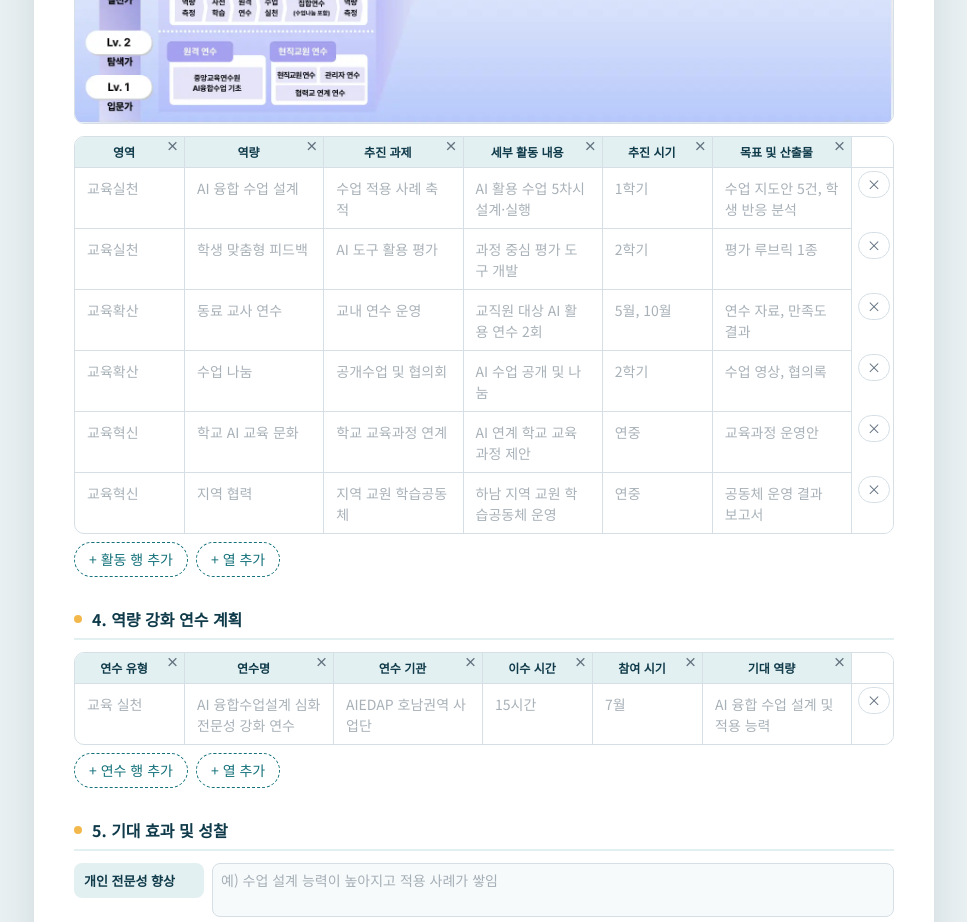
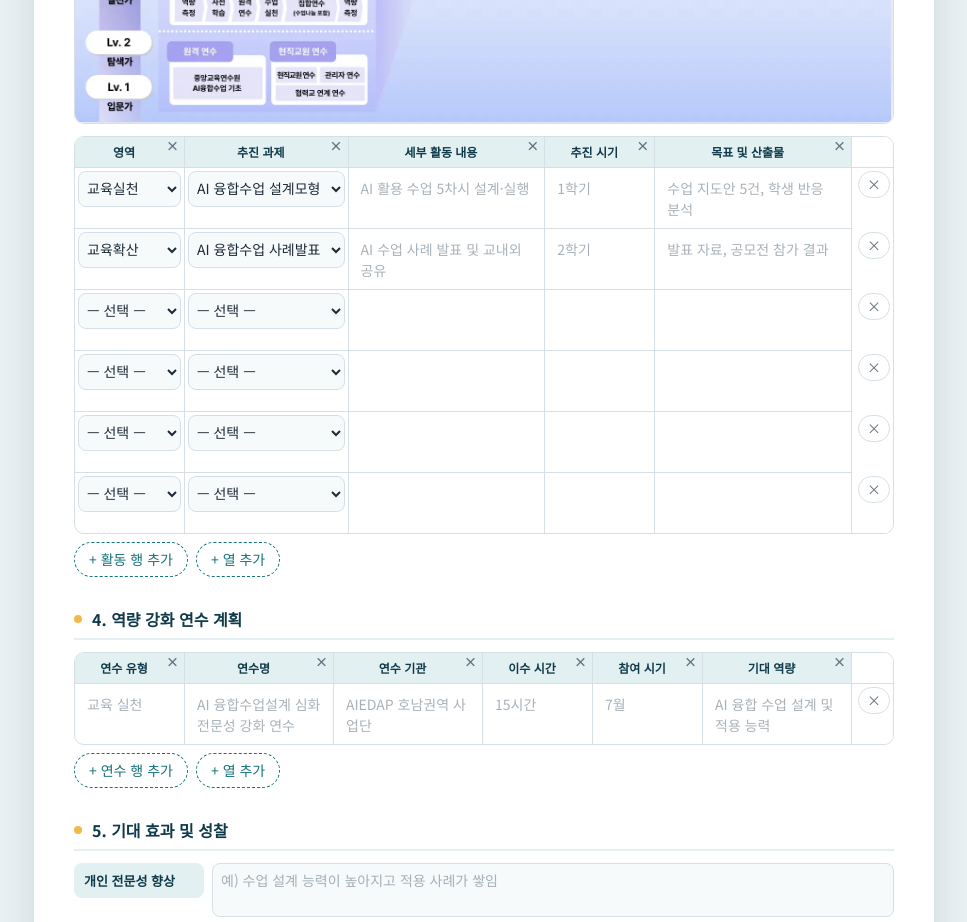
Before and after one commit to boongssam/my-develop, a plain HTML site: page index.html in a window 1280 px wide. Shown: the part 1080-2002 px from the top of the page, without its empty margins (156-1123 px from the left). Drawn offline with Linux system fonts and the light colour scheme.

Commit message:
Replace section 3 area/task with dropdowns, drop competency column
Co-Authored-By: Claude Sonnet 5.5 <noreply@anthropic.com>

```diff
--- a/index.html
+++ b/index.html
@@ -17,14 +17,14 @@ body{margin:0;background:var(--bg);color:var(--fg);font:14px/1.5 var(--font);pad
 .btns{display:flex;gap:6px;flex-wrap:wrap}
 button{font:inherit;cursor:pointer;border:1px solid var(--line);background:var(--paper);color:var(--fg);border-radius:6px;padding:6px 12px}
 button.primary{background:var(--accent);color:var(--accent-fg);border-color:var(--accent);font-weight:700}
-button:focus-visible,textarea:focus-visible,input:focus-visible{outline:2px solid var(--accent);outline-offset:1px}
+button:focus-visible,textarea:focus-visible,input:focus-visible,select:focus-visible{outline:2px solid var(--accent);outline-offset:1px}
 .sheet{max-width:900px;margin:0 auto 40px;background:var(--paper);border:1px solid var(--line);padding:28px clamp(14px,4vw,36px)}
 h1{font-size:20px;margin:0;text-wrap:balance}
 .sub{color:var(--muted);margin:2px 0 0;font-size:13px}
 .by{margin:10px 0 0;font-size:11px;color:var(--muted);text-align:right}
 h2{font-size:15px;margin:26px 0 8px;padding:6px 10px;background:var(--head);border-left:4px solid var(--accent)}
 .hint{font-weight:400;font-size:12px;color:var(--muted)}
-textarea,input{width:100%;font:inherit;color:var(--fg);background:var(--field);border:1px solid var(--line);border-radius:4px;padding:6px 8px}
+textarea,input,select{width:100%;font:inherit;color:var(--fg);background:var(--field);border:1px solid var(--line);border-radius:4px;padding:6px 8px}
 textarea{resize:none;overflow:hidden;min-height:34px;display:block}
 .grid{display:grid;grid-template-columns:repeat(3,minmax(0,1fr));gap:10px 14px}
 label{display:flex;flex-direction:column;gap:3px;font-size:12px;font-weight:700;color:var(--muted)}
@@ -74,6 +74,8 @@ th input{color:var(--ink)}
 td{border:0;border-bottom:1px solid var(--line);border-right:1px solid var(--line)}
 td:last-child,th:last-child{border-right:0}
 tbody tr:last-child td{border-bottom:0}
+td select{font:inherit;color:var(--fg);background:var(--field);border:1px solid var(--line);border-radius:8px;padding:6px 4px;min-height:34px}
+.pv{display:none}
 td textarea{border-color:transparent;background:transparent}
 td textarea:hover{background:var(--field);border-color:var(--line)}
 td textarea:focus{background:var(--paper);border-color:var(--accent)}
@@ -94,6 +96,8 @@ th.x{border-bottom:1px solid var(--line)}
   table{min-width:0;table-layout:fixed}
   th{min-width:0}
   td textarea{background:transparent!important;border-color:transparent!important}
+  td select{display:none}
+  .pv{display:block;white-space:pre-wrap;padding:3px 4px}
   th input{padding:3px}
   ::placeholder{color:transparent}
   h2{break-after:avoid}
@@ -159,18 +163,28 @@ th.x{border-bottom:1px solid var(--line)}
 <script>
 const KEY='aiedap-plan-v1';
 const cfg={
-  t3:{h:['영역','역량','추진 과제','세부 활동 내용','추진 시기','목표 및 산출물'],w:['11%','','','','11%','']},
+  t3:{h:['영역','추진 과제','세부 활동 내용','추진 시기','목표 및 산출물'],w:['11%','20%','','11%',''],k:['area','task']},
   t4:{h:['연수 유형','연수명','연수 기관','이수 시간','참여 시기','기대 역량'],w:['11%','','','9%','11%','']}
 };
 // 예시(희미한 글). 영역 이름만 실제 값.
 const seed={t3:[
- ['교육실천','AI 융합 수업 설계','수업 적용 사례 축적','AI 활용 수업 5차시 설계·실행','1학기','수업 지도안 5건, 학생 반응 분석'],
- ['교육실천','학생 맞춤형 피드백','AI 도구 활용 평가','과정 중심 평가 도구 개발','2학기','평가 루브릭 1종'],
- ['교육확산','동료 교사 연수','교내 연수 운영','교직원 대상 AI 활용 연수 2회','5월, 10월','연수 자료, 만족도 결과'],
- ['교육확산','수업 나눔','공개수업 및 협의회','AI 수업 공개 및 나눔','2학기','수업 영상, 협의록'],
- ['교육혁신','학교 AI 교육 문화','학교 교육과정 연계','AI 연계 학교 교육과정 제안','연중','교육과정 운영안'],
- ['교육혁신','지역 협력','지역 교원 학습공동체','하남 지역 교원 학습공동체 운영','연중','공동체 운영 결과 보고서']],
+ ['교육실천','AI 융합수업 설계모형 심화','AI 활용 수업 5차시 설계·실행','1학기','수업 지도안 5건, 학생 반응 분석'],
+ ['교육확산','AI 융합수업 사례발표 및 공모전','AI 수업 사례 발표 및 교내외 공유','2학기','발표 자료, 공모전 참가 결과'],
+ ['','','','',''],['','','','',''],['','','','',''],['','','','','']],
 t4:[['교육 실천','AI 융합수업설계 심화 전문성 강화 연수','AIEDAP 호남권역 사업단','15시간','7월','AI 융합 수업 설계 및 적용 능력']]};
+// 영역별 추진 과제 (CPD 체계 로드맵 기준): 영역 → [그룹, 과제들]
+const OPT={
+ '교육실천':[['원격 연수',['중앙교육연수원 AI융합수업 기초']],
+  ['현직교원 연수',['현직교원 연수','관리자 연수','협력교 연계 연수']],
+  ['신규 연수',['신규 연수(역량 측정·사전 학습·원격연수·수업 실천·집합연수)']],
+  ['전문성 강화 연수',['AI 융합수업 설계모형 심화','기업연계 기술·윤리 심화 연수','교과중심 심화 연수','지역문제기반 융합 심화 연수','AI·디지털 기술·윤리 기초 연수','교과중심 기초 연수','지역 문제 기반 융합 기초 연수']]],
+ '교육확산':[['개발·컨설팅 활동',['전문성 강화 연수 프로그램 개발','신규연수 프로그램 고도화','AI 융합수업 콘텐츠/도구 고도화','현직교원 AI 융합수업 컨설팅']],
+  ['선도 강사 활동',['전문성 강화 연수 강사','신규 연수 강사','권역 특화 연수 강사','관리자 연수 강사']],
+  ['사례 확산 활동',['AI 융합수업 사례발표 및 공모전','AI 융합수업 실천 및 공유']],
+  ['전문 강사 활동',['현직교원 연수 강사','시도교육청 연수 강사']]],
+ '교육혁신':[['연구·혁신 활동',['글로벌 거버넌스 구축','학술연계 연구 모임(논문 게재/저서 편찬)','AI 융합수업 설계모형 개발','AIEDAP 연구개발 전문가 활동']]]
+};
+const OLD_T3=['영역','역량','추진 과제','세부 활동 내용','추진 시기','목표 및 산출물'];
 const kvEx=['예) AI 융합수업 5차시 실천과 동료 교사 연수 2회 운영','예) AI 도구를 활용한 수업 설계 경험은 쌓였으나 체계적 성찰과 확산이 필요함','예) 학생 맞춤형 AI 융합수업을 설계하고, 교내외에 확산하는 마스터교원 되기','예) 수업 설계 능력이 높아지고 적용 사례가 쌓임','예) 학생이 AI를 도구로 활용해 스스로 학습을 설계함','예) 교내 연수와 학습공동체로 학교 전체 수업 변화를 이끎','예) 분기별 점검회 운영, 학생 반응을 반영해 다음 학기 계획 수정'];
 
 const $=s=>document.querySelector(s), $$=s=>[...document.querySelectorAll(s)];
@@ -184,15 +198,38 @@ function grow(t){
   t.style.height='auto';t.style.height=t.scrollHeight+'px';
   if(!v)t.value='';
 }
+// groups: 문자열 목록 또는 [그룹명,[항목…]] 목록
+function setOpts(s,groups,cur){
+  s.innerHTML='<option value="">— 선택 —</option>';
+  const all=groups.flatMap(g=>Array.isArray(g)?g[1]:[g]);
+  if(cur&&!all.includes(cur))groups=[['저장된 값',[cur]],...groups];   // 예전 값 보존
+  groups.forEach(g=>{
+    if(!Array.isArray(g)){s.append(new Option(g,g));return}
+    const og=document.createElement('optgroup');og.label=g[0];
+    g[1].forEach(v=>og.append(new Option(v,v)));s.append(og);
+  });
+  s.value=cur||'';s.nextSibling.textContent=s.value;
+}
+// 영역에 맞는 추진 과제 목록. 영역이 비어 있으면 전체
+const taskGroups=area=>Object.entries(OPT).filter(([a])=>!area||a===area)
+  .flatMap(([a,gs])=>gs.map(([n,it])=>[area?n:a+' · '+n,it]));
+function selCell(kind,v){
+  const td=document.createElement('td'),s=document.createElement('select'),pv=document.createElement('span');
+  s.dataset.kind=kind;s.setAttribute('aria-label',kind==='area'?'영역':'추진 과제');pv.className='pv';
+  td.append(s,pv);
+  if(kind==='area')setOpts(s,Object.keys(OPT),v);
+  s.addEventListener('change',()=>{pv.textContent=s.value;save()});
+  return td;
+}
 function cell(c){
   const td=document.createElement('td'),t=document.createElement('textarea');
   if(c.v!=null)t.value=c.v;if(c.p)t.placeholder=c.p;
   t.addEventListener('input',()=>{grow(t);save()});
   td.append(t);return td;
 }
-function addColHead(id,name,width){
+function addColHead(id,name,width,kind){
   const tr=$('#'+id+' thead tr'),th=document.createElement('th'),i=document.createElement('input');
-  i.value=name;i.setAttribute('aria-label','열 이름');if(width)th.style.width=width;
+  i.value=name;i.setAttribute('aria-label','열 이름');if(width)th.style.width=width;if(kind)th.dataset.kind=kind;
   i.addEventListener('input',save);
   const b=document.createElement('button');b.className='colx';b.textContent='×';b.title='열 삭제';b.setAttribute('aria-label','열 삭제');
   b.onclick=()=>delCol(id,th);
@@ -204,7 +241,7 @@ function delCol(id,th){
   const ths=$$('#'+id+' thead th:not(.x)');
   if(ths.length<2){toast('열이 하나는 있어야 합니다');return}
   const idx=ths.indexOf(th);
-  const hasText=$$('#'+id+' tbody tr').some(tr=>tr.children[idx].querySelector('textarea').value.trim());
+  const hasText=$$('#'+id+' tbody tr').some(tr=>tr.children[idx].querySelector('textarea,select').value.trim());
   if(hasText&&!confirm('"'+th.querySelector('input').value+'" 열에 작성한 내용이 있습니다. 삭제할까요?'))return;
   $$('#'+id+' tbody tr').forEach(tr=>tr.children[idx].remove());
   th.remove();save();
@@ -215,22 +252,27 @@ function addCol(id){
   i.focus();i.select();save();
 }
 function addRow(id,cells){
-  const n=$$('#'+id+' thead th:not(.x)').length,tr=document.createElement('tr');
-  for(let i=0;i<n;i++)tr.append(cell(cells[i]||{}));
+  const ths=$$('#'+id+' thead th:not(.x)'),n=ths.length,tr=document.createElement('tr');
+  for(let i=0;i<n;i++){const k=ths[i].dataset.kind;tr.append(k?selCell(k,cells[i]?.v):cell(cells[i]||{}))}
+  const a=tr.querySelector('select[data-kind=area]'),k=tr.querySelector('select[data-kind=task]');
+  if(k){
+    setOpts(k,taskGroups(a?.value),cells[ths.findIndex(t=>t.dataset.kind==='task')]?.v);
+    a?.addEventListener('change',()=>setOpts(k,taskGroups(a.value),''));
+  }
   const x=document.createElement('td');x.className='x';
   x.innerHTML='<button title="행 삭제" aria-label="행 삭제">×</button>';
   x.firstChild.onclick=()=>{tr.remove();save()};
   tr.append(x);$('#'+id+' tbody').append(tr);
   tr.querySelectorAll('textarea').forEach(grow);
 }
-function initHead(id,h,w){
+function initHead(id,h,w,k){
   const tr=$('#'+id+' thead tr');tr.innerHTML='<th class="x"></th>';
-  h.forEach((n,i)=>addColHead(id,n,w?.[i]));
+  h.forEach((n,i)=>addColHead(id,n,w?.[i],k?.[i]));
 }
 const tableData=id=>({
   h:$$('#'+id+' thead th:not(.x) input').map(i=>i.value),
-  r:$$('#'+id+' tbody tr').map(tr=>[...tr.querySelectorAll('textarea')].map(t=>t.value)),
-  p:$$('#'+id+' tbody tr').map(tr=>[...tr.querySelectorAll('textarea')].map(t=>t.placeholder))  // 희미한 예시 글도 함께 저장
+  r:$$('#'+id+' tbody tr').map(tr=>[...tr.querySelectorAll('textarea,select')].map(t=>t.value)),
+  p:$$('#'+id+' tbody tr').map(tr=>[...tr.querySelectorAll('textarea,select')].map(t=>t.placeholder||''))  // 희미한 예시 글도 함께 저장
 });
 const snapshot=()=>({inputs:inputs.map(i=>i.value),kvs:kvs.map(t=>t.value),t3:tableData('t3'),t4:tableData('t4')});
 
@@ -247,10 +289,11 @@ function fill(s){
   kvs.forEach((t,n)=>t.value=s.kvs?.[n]||'');
   ['t3','t4'].forEach(id=>{
     let d=s[id];
-    if(Array.isArray(d))d={h:cfg[id].h,r:d};           // 이전 저장 형식
+    if(Array.isArray(d))d={h:id==='t3'?OLD_T3:cfg[id].h,r:d};           // 이전 저장 형식
     d=d||{h:cfg[id].h,r:[]};
+    if(id==='t3'&&d.h[1]==='역량'){const cut=a=>a?.map(r=>r.filter((_,i)=>i!==1));d={h:d.h.filter((_,i)=>i!==1),r:cut(d.r),p:cut(d.p)}}   // 역량 열 제거
     const same=d.h.length===cfg[id].h.length&&d.h.every((x,i)=>x===cfg[id].h[i]);
-    initHead(id,d.h,same?cfg[id].w:null);
+    initHead(id,d.h,same?cfg[id].w:null,same?cfg[id].k:null);
     // 예시 글: 저장된 것 우선, 이전 형식이면 기본 예시를 행 순서대로 사용
     d.r.forEach((r,ri)=>addRow(id,r.map((v,ci)=>({v,p:d.p?.[ri]?.[ci]??(same?seed[id][ri]?.[ci]:undefined)}))));
   });
@@ -259,8 +302,8 @@ function fill(s){
 function load(){
   let s=null;try{s=JSON.parse(localStorage.getItem(KEY))}catch(e){}
   if(s){fill(s);return}
-  ['t3','t4'].forEach(id=>initHead(id,cfg[id].h,cfg[id].w));
-  seed.t3.forEach(r=>addRow('t3',r.map(p=>({p}))));
+  ['t3','t4'].forEach(id=>initHead(id,cfg[id].h,cfg[id].w,cfg[id].k));
+  seed.t3.forEach(r=>addRow('t3',r.map((p,i)=>cfg.t3.k[i]?{v:p}:{p})));
   seed.t4.forEach(r=>addRow('t4',r.map(p=>({p}))));
   kvs.forEach(grow);
 }
```
